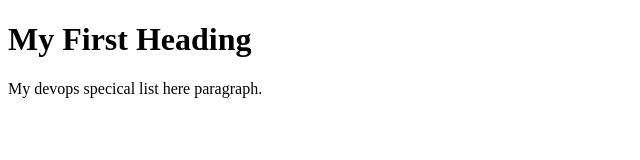
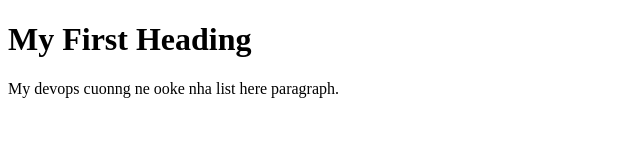
Before and after one commit to anhducmata/demo_nodejs_server_jenkins, a plain HTML site: page index.html in a window 1280 px wide. Shown: the whole page, without its empty margins (0-640 px from the left). Drawn offline with Linux system fonts and the light colour scheme.

Commit message:
Update index.html

```diff
--- a/index.html
+++ b/index.html
@@ -4,7 +4,7 @@
 
 <h1>My First Heading</h1>
 
-<p>My devops specical list here paragraph.</p>
+<p>My devops cuonng ne ooke nha list here paragraph.</p>
 
 </body>
 </html>
```
